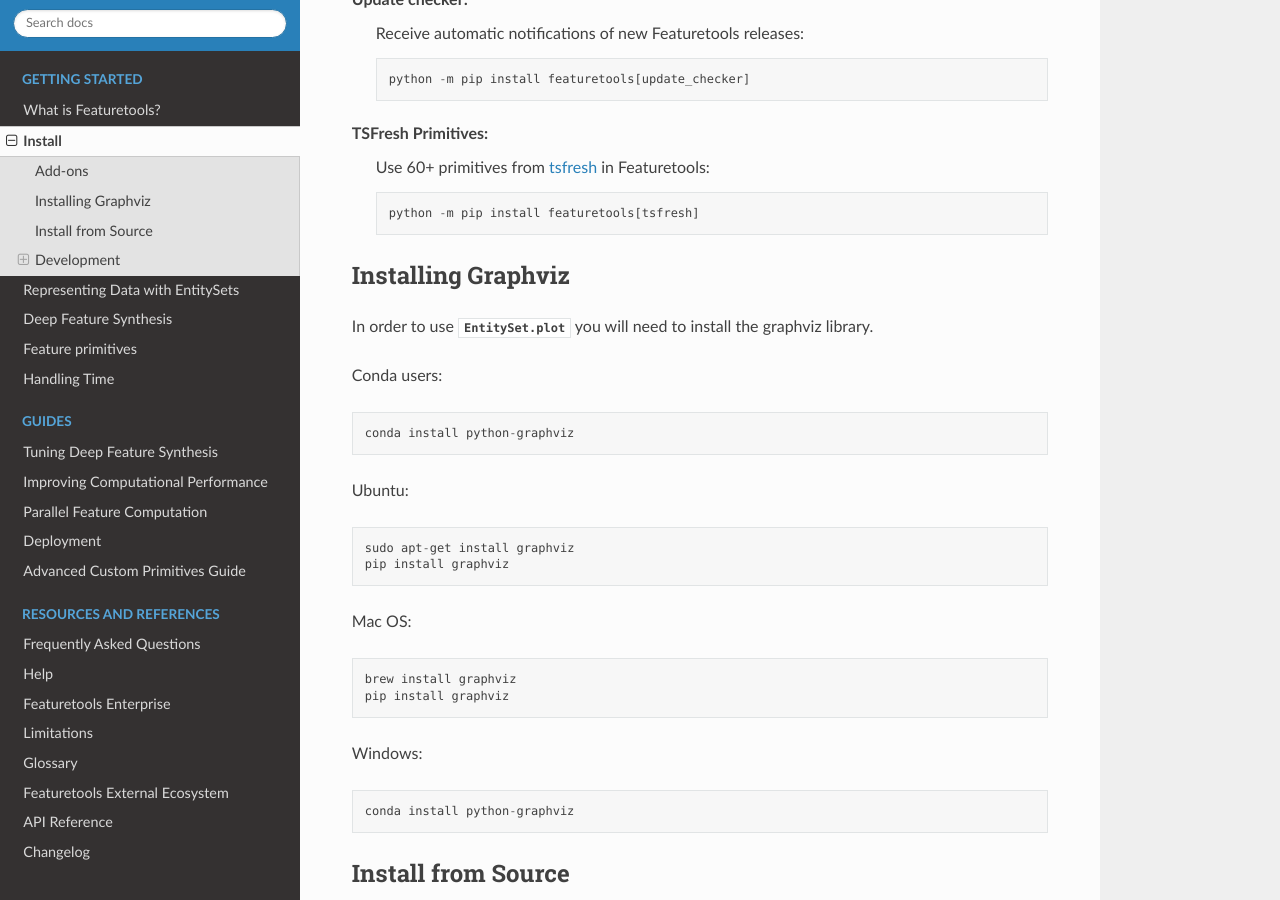
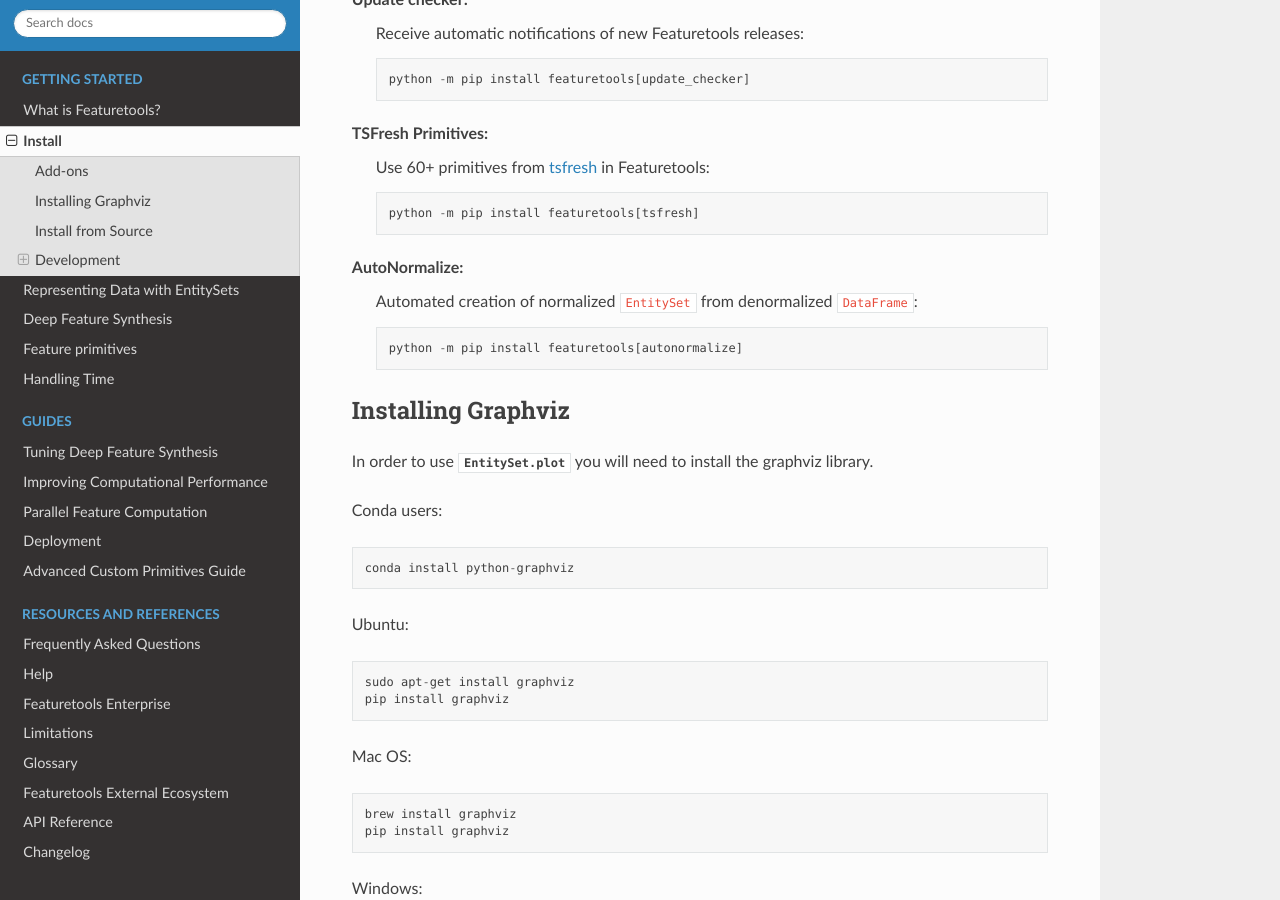
Before and after one commit to alteryx/featuretools, a Sphinx documentation site: the page built from docs/source/getting_started/install.rst, in a window 1280 px wide and 900 px high, scrolled down 594 px. Built offline with Sphinx 7.4.7 and the Read the Docs theme 2.0.0, drawn with Linux system fonts in a browser that asks for light colours; pages that are not in the unit, such as notebooks, are missing from menus.

Commit message:
adding to docs--install extras and to FAQs

```diff
--- a/docs/source/getting_started/install.rst
+++ b/docs/source/getting_started/install.rst
@@ -27,6 +27,11 @@
     Use 60+ primitives from `tsfresh <https://tsfresh.readthedocs.io/en/latest/>`__ in Featuretools::
 
         python -m pip install featuretools[tsfresh]
+
+AutoNormalize:
+    Automated creation of normalized ``EntitySet`` from denormalized ``DataFrame``::
+
+        python -m pip install featuretools[autonormalize]
 
 
 .. _graphviz:
```
Also changed, not shown: docs/source/frequently_asked_questions.ipynb.
